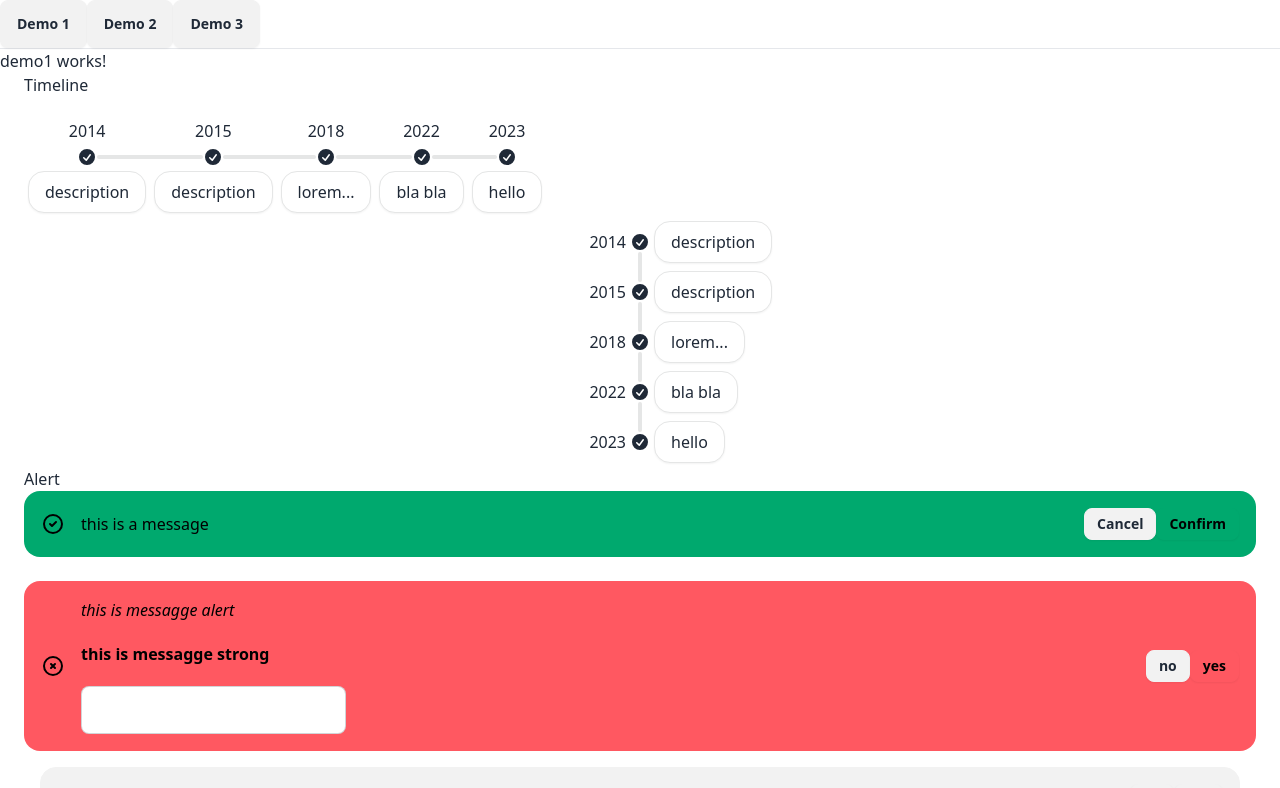
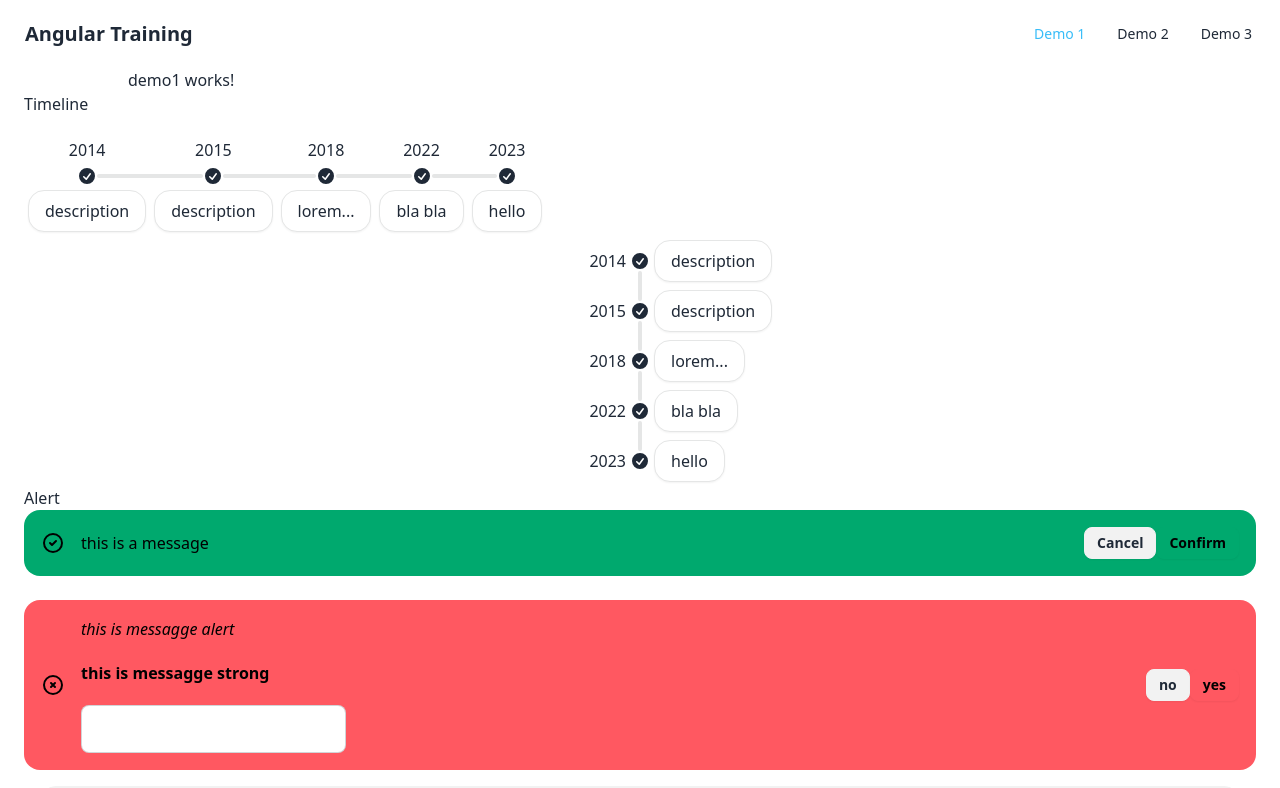
Before and after one commit to andreaborelli/angular17-demo, an Angular app: page /demo1 in a window 1280 px wide. Shown: the top 788 px of the page. Built offline with nearby package versions, Linux system fonts and the light colour scheme.

Commit message:
Navigation Bar e direttive router -  RouterLink, RouterLinkActive

```diff
--- a/src/app/app.component.ts
+++ b/src/app/app.component.ts
@@ -2,7 +2,7 @@ import { Component } from '@angular/core';
 import { DropDownItem } from "./shared/components/dropdown.component";
 import { SharedModule } from './shared/shared.module';
 import { RouterOutlet } from '@angular/router';
-
+import { NavbarComponent } from './core/components/navbar.component';
 
 
 @Component({
@@ -10,19 +10,21 @@ import { RouterOutlet } from '@angular/router';
   standalone: true,
   imports: [
     SharedModule,
-    RouterOutlet
+    RouterOutlet,
+    NavbarComponent
+
 ],
   template: `
 
   <!-- Group Components -->
 
-  <button class="btn">Demo 1</button>
-  <button class="btn">Demo 2</button>
-  <button class="btn">Demo 3</button>
-  <hr>
+  <!-- navbar -->
 
-    <router-outlet/>
+    <app-navbar />
 
+    <div class="max-w-screen-lg mx-3 lg:mx-auto">
+      <router-outlet />
+    </div>
 
   <div class="mx-6">
 
--- /dev/null
+++ b/src/app/core/components/navbar.component.ts
@@ -0,0 +1,45 @@
+import { Component } from '@angular/core';
+import { RouterLink, RouterLinkActive } from '@angular/router';
+
+@Component({
+  selector: 'app-navbar',
+  standalone: true,
+  imports: [
+    RouterLink,
+    RouterLinkActive,
+  ],
+  template: `
+  <!--
+  invece di routerLink potremmo utilizzare anche un a con href
+   che reindirizza l'utente es. su demo1
+   ma  con a href avremmo un refresh della pagina.
+   routerLink invece cambia l'url, il router va a verificare se l'url
+   combacia con una delle regole impostate e carica il componente
+   specifico dentro router outlet distruggendo, ovviamente,
+   il precedente che non serve più.
+   -->
+   <!-- routerLinkActive è un'altra direttiva che ci permette
+    di specificare quale classe CSS applicare nel momento in cui
+    il path meccia(matcha) con quello specificato in router link
+    routerLinkActive="text-sky-400"
+     -->
+     <div class="navbar bg-base-100">
+          <div class="flex-1">
+              <a class="btn btn-ghost text-xl">Angular Training</a>
+          </div>
+          <div class="flex-none">
+              <ul class="menu menu-horizontal px-1">
+                  <li routerLink="demo1" routerLinkActive="text-sky-400"><a>Demo 1</a></li>
+                  <li routerLink="demo2" routerLinkActive="text-sky-400"><a>Demo 2</a></li>
+                  <li routerLink="demo3" routerLinkActive="text-sky-400"><a>Demo 3</a></li>
+
+              </ul>
+          </div>
+      </div>
+
+  `,
+  styles: ``
+})
+export class NavbarComponent {
+
+}
```
